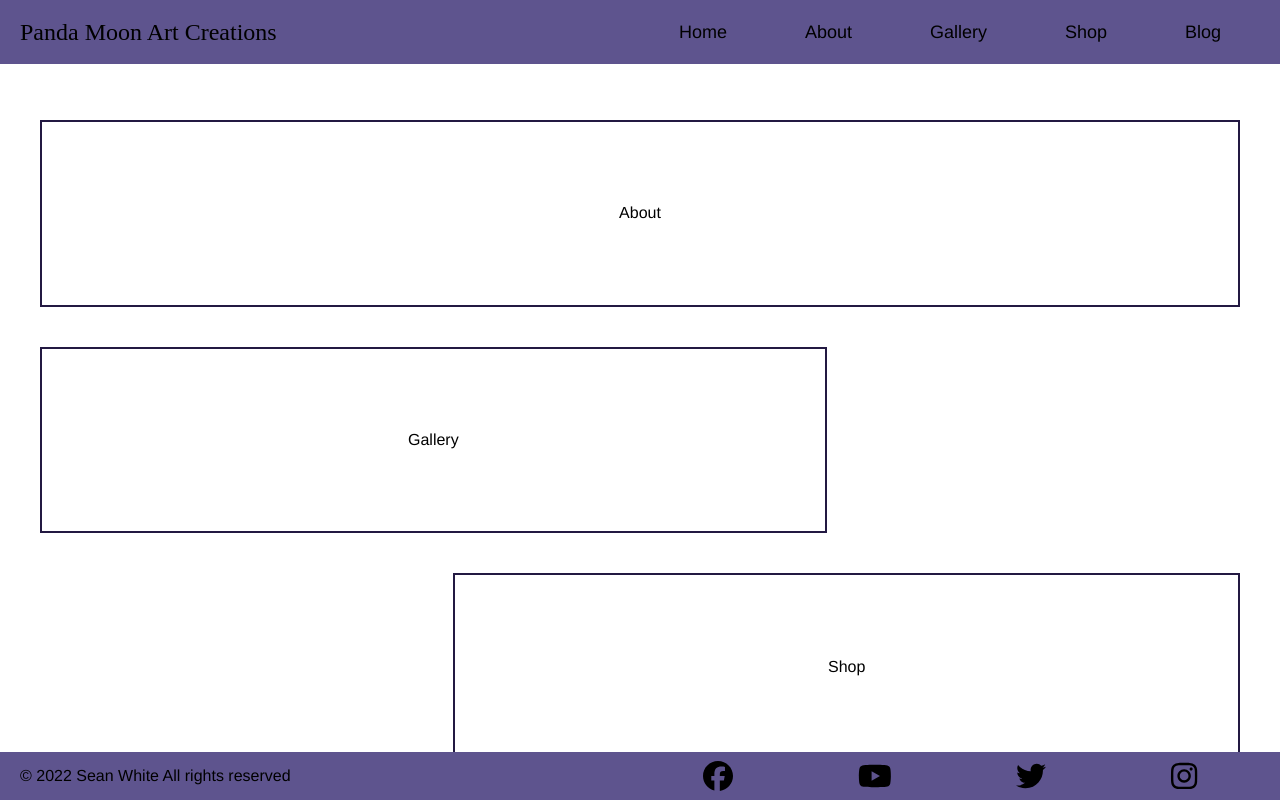
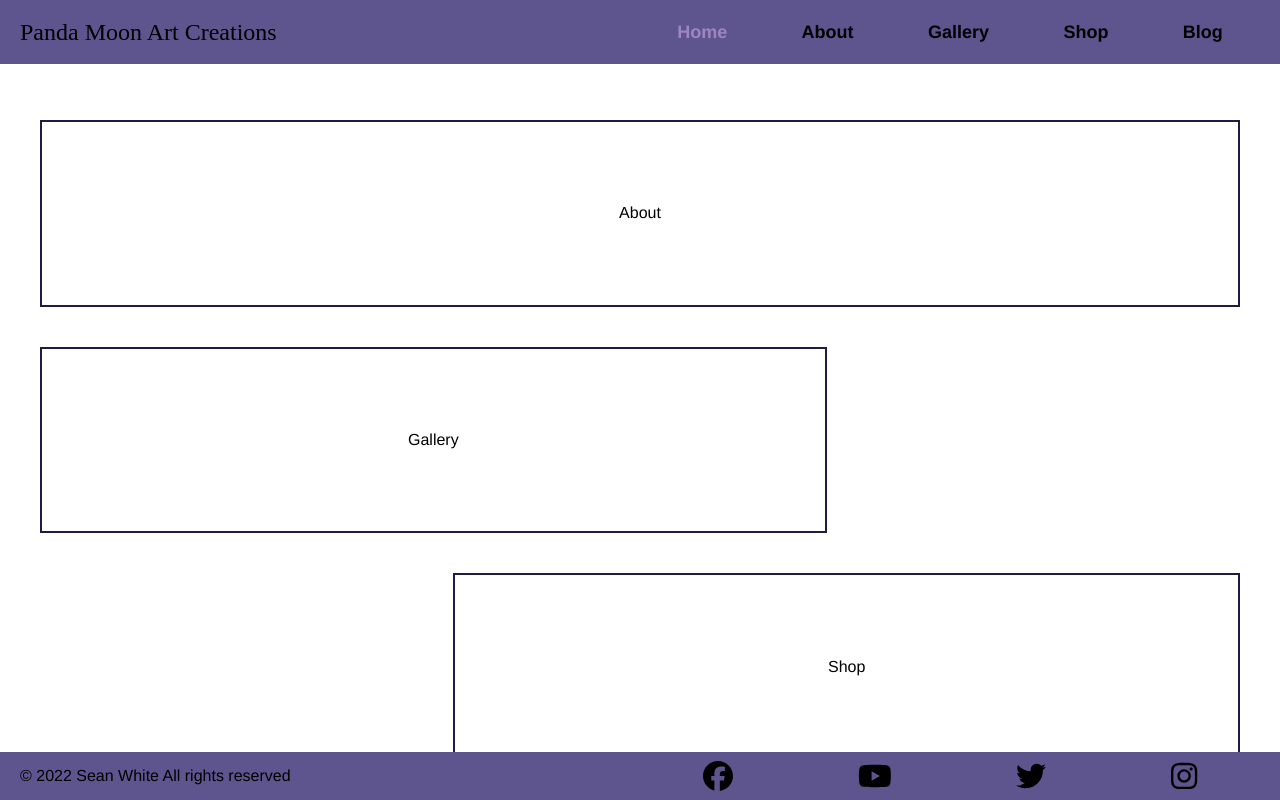
Before and after one commit to seanbrwh/pho.fyi, a Next.js app: page / in a window 1280 px wide. Shown: the top 800 px of the page. Built offline with nearby package versions, Linux system fonts and the light colour scheme.

Commit message:
finished 3 types of carousel

```diff
--- /dev/null
+++ b/components/carousel/carousel.tsx
@@ -0,0 +1,62 @@
+import React, { useState, ReactElement, useEffect } from "react";
+
+const Carousel = ({ children }: { children: ReactElement[] }) => {
+  const [activeIndex, setActiveIndex] = useState(0);
+
+  const updateIndex = (newIndex: number) => {
+    if (newIndex < 0) {
+      newIndex = 0;
+    } else if (newIndex >= React.Children.count(children)) {
+      newIndex = React.Children.count(children) - 1;
+    }
+    setActiveIndex(newIndex);
+  };
+
+  return (
+    <div className="overflow-hidden">
+      <div
+        className="whitespace-nowrap transition transform duration-300"
+        style={{ transform: `translateX(-${activeIndex * 100}%)` }}
+      >
+        {React.Children.map(children, (child, index) => {
+          return React.cloneElement(child, { width: "100%" });
+        })}
+      </div>
+      <div className="flex justify-center">
+        <button
+          className="m-5"
+          onClick={() => {
+            updateIndex(activeIndex - 1);
+          }}
+        >
+          prev
+        </button>
+        {React.Children.map(children, (child, index) => {
+          return (
+            <button
+              className={`${
+                index === activeIndex ? "bg-primary" : ""
+              } w-full text-tertiary rounded m-3`}
+              onClick={() => {
+                updateIndex(index);
+              }}
+            >
+              {index + 1}
+            </button>
+          );
+        })}
+
+        <button
+          className="m-5"
+          onClick={() => {
+            updateIndex(activeIndex + 1);
+          }}
+        >
+          next
+        </button>
+      </div>
+    </div>
+  );
+};
+
+export default Carousel;
--- /dev/null
+++ b/components/carousel/carouselItem.tsx
@@ -0,0 +1,18 @@
+import { ReactElement } from "react";
+
+export const CarouselItem = ({
+  children,
+  width,
+}: {
+  children: ReactElement;
+  width?: string;
+}) => {
+  return (
+    <div
+      className="inline-flex items-center justify-center h-48 bg-primary text-fifth"
+      style={{ width: width }}
+    >
+      {children}
+    </div>
+  );
+};
--- /dev/null
+++ b/components/carousel/infiniteCarousel.tsx
@@ -0,0 +1,48 @@
+import React, { useState, ReactElement, useEffect } from "react";
+
+const InfiniteCarousel = ({ children }: { children: ReactElement[] }) => {
+  const [activeIndex, setActiveIndex] = useState(0);
+  const [paused, setPaused] = useState(false);
+
+  const updateIndex = (newIndex: number) => {
+    if (newIndex < 0) {
+      newIndex = React.Children.count(children) - 1;
+    } else if (newIndex >= React.Children.count(children)) {
+      newIndex = 0;
+    }
+    setActiveIndex(newIndex);
+  };
+
+  useEffect(() => {
+    const interval = setInterval(() => {
+      if (!paused) {
+        updateIndex(activeIndex + 1);
+      }
+    }, 3000);
+
+    return () => {
+      if (interval) {
+        clearInterval(interval);
+      }
+    };
+  });
+
+  return (
+    <div
+      className="overflow-hidden"
+      onMouseEnter={() => setPaused(true)}
+      onMouseLeave={() => setPaused(false)}
+    >
+      <div
+        className="whitespace-nowrap transition transform duration-300"
+        style={{ transform: `translateX(-${activeIndex * 100}%)` }}
+      >
+        {React.Children.map(children, (child, index) => {
+          return React.cloneElement(child, { width: "100%" });
+        })}
+      </div>
+    </div>
+  );
+};
+
+export default InfiniteCarousel;
--- /dev/null
+++ b/components/carousel/swipeableCarousel.tsx
@@ -0,0 +1,35 @@
+import React, { useState, ReactElement, useEffect } from "react";
+import { useSwipeable } from "react-swipeable";
+
+const SwipeableCarousel = ({ children }: { children: ReactElement[] }) => {
+  const [activeIndex, setActiveIndex] = useState(0);
+
+  const updateIndex = (newIndex: number) => {
+    if (newIndex < 0) {
+      newIndex = 0;
+    } else if (newIndex >= React.Children.count(children)) {
+      newIndex = React.Children.count(children) - 1;
+    }
+    setActiveIndex(newIndex);
+  };
+
+  const handlers = useSwipeable({
+    onSwipedLeft: () => updateIndex(activeIndex + 1),
+    onSwipedRight: () => updateIndex(activeIndex - 1),
+  });
+
+  return (
+    <div className="overflow-hidden" {...handlers}>
+      <div
+        className="whitespace-nowrap transition transform duration-300"
+        style={{ transform: `translateX(-${activeIndex * 100}%)` }}
+      >
+        {React.Children.map(children, (child, index) => {
+          return React.cloneElement(child, { width: "100%" });
+        })}
+      </div>
+    </div>
+  );
+};
+
+export default SwipeableCarousel;
--- a/components/navbar.tsx
+++ b/components/navbar.tsx
@@ -1,14 +1,50 @@
+import Link from "next/link";
+import { useRouter } from "next/router";
+
 export default function Navbar() {
+  const router = useRouter();
   return (
     <header className="w-full h-16 bg-secondary fixed top-0 flex flex-row justify-between items-center px-5 ">
       <div className="w-1/2 font-serif text-2xl">Panda Moon Art Creations</div>
-      <nav className="w-1/2 font-sans text-lg">
-        <ul className="flex flex-row justify-around">
-          <li>Home</li>
-          <li>About</li>
-          <li>Gallery</li>
-          <li>Shop</li>
-          <li>Blog</li>
+      <nav className="w-1/2 font-sans text-lg capitalize font-semibold">
+        <ul className="flex flex-row justify-around ">
+          <li>
+            <Link href="/" legacyBehavior>
+              <a className={router.pathname == "/" ? "text-tertiary" : ""}>
+                home
+              </a>
+            </Link>
+          </li>
+          <li>
+            <Link href="/about" legacyBehavior>
+              <a className={router.pathname == "/about" ? "text-tertiary" : ""}>
+                about
+              </a>
+            </Link>
+          </li>
+          <li>
+            <Link href="/gallery" legacyBehavior>
+              <a
+                className={router.pathname == "/gallery" ? "text-tertiary" : ""}
+              >
+                gallery
+              </a>
+            </Link>
+          </li>
+          <li>
+            <Link href="/shop" legacyBehavior>
+              <a className={router.pathname == "/shop" ? "text-tertiary" : ""}>
+                shop
+              </a>
+            </Link>
+          </li>
+          <li>
+            <Link href="/blog" legacyBehavior>
+              <a className={router.pathname == "/blog" ? "text-tertiary" : ""}>
+                blog
+              </a>
+            </Link>
+          </li>
         </ul>
       </nav>
     </header>
--- a/package.json
+++ b/package.json
@@ -12,7 +12,9 @@
     "@fortawesome/react-fontawesome": "^0.2.0",
     "next": "^13.0.5",
     "react": "^18.2.0",
-    "react-dom": "^18.2.0"
+    "react-device-detect": "^2.2.2",
+    "react-dom": "^18.2.0",
+    "react-swipeable": "^7.0.0"
   },
   "devDependencies": {
     "@types/node": "^18.11.9",
```
Also changed, not shown: public/favicon/about.txt (added), 1 other file (tests, documents, lock files or other folders).
